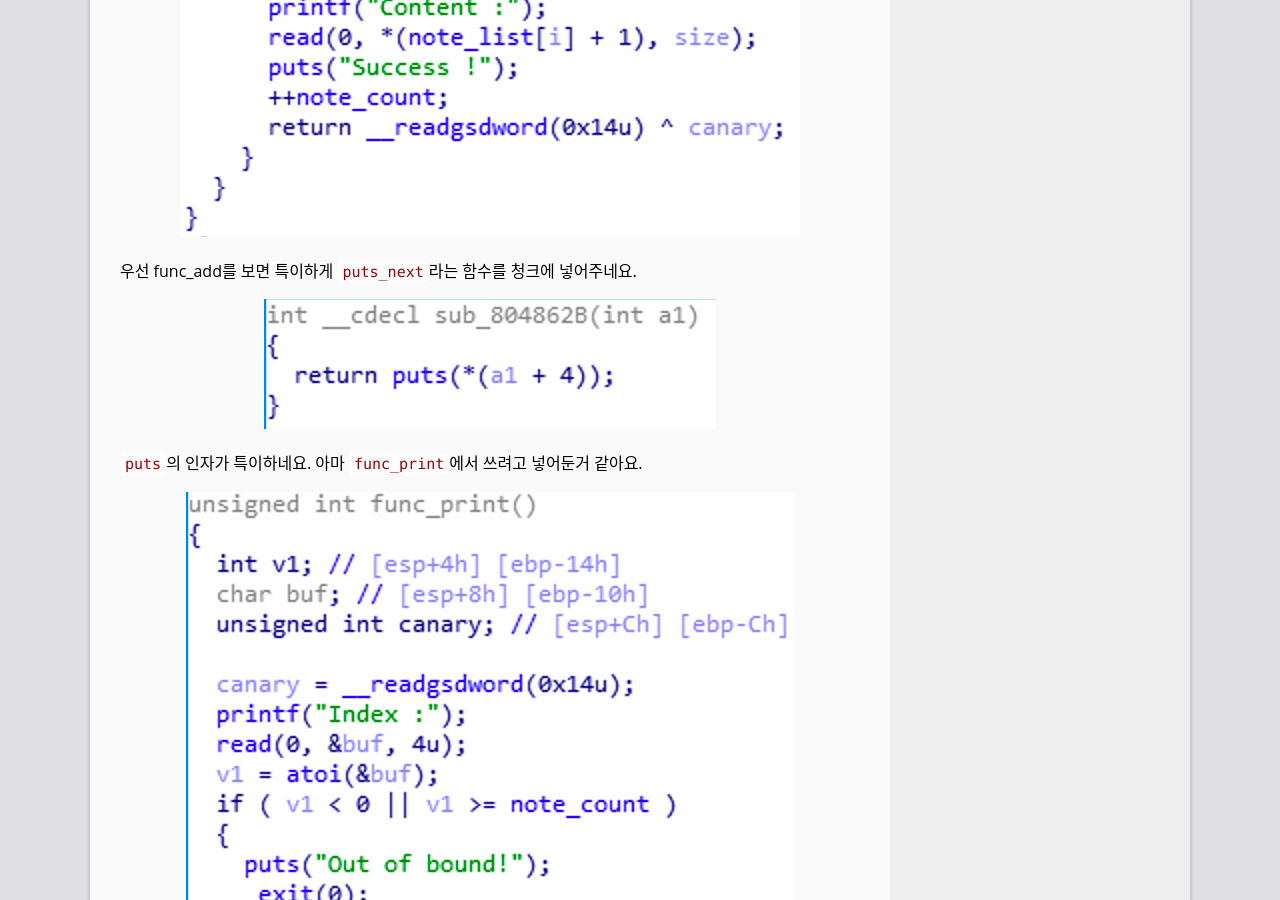
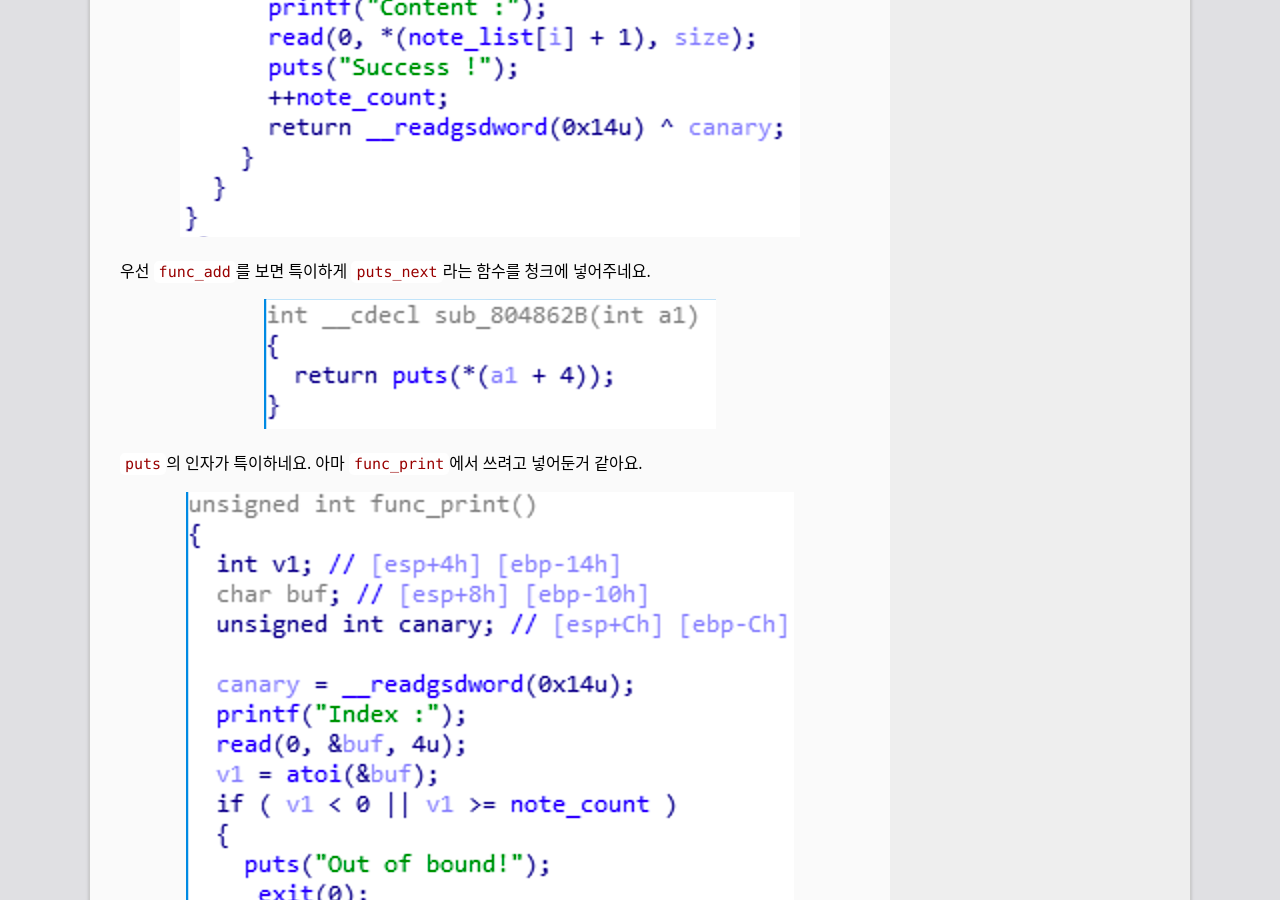
Before and after one commit to UnKN0wnName/stfwlg.github.io, a Jekyll site: the page built from _posts/2018-08-01-[pwnable.tw]_hacknote_풀이.md, in a window 1280 px wide and 900 px high, scrolled down 2045 px. Built offline with Jekyll 4.4.1, drawn with Linux system fonts in a browser that asks for light colours; comment, search, counter and statistics services are not loaded.

```diff
--- a/_posts/2018-08-01-[pwnable.tw]_hacknote_풀이.md
+++ b/_posts/2018-08-01-[pwnable.tw]_hacknote_풀이.md
@@ -31,7 +31,7 @@ UAF!
 ![func_alloc](/img/pwnable.tw/hacknote/03.png)
 {: refdef}
 
-우선 func_add를 보면 특이하게 `puts_next`라는 함수를 청크에 넣어주네요.
+우선 `func_add`를 보면 특이하게 `puts_next`라는 함수를 청크에 넣어주네요.
 
 {: refdef: style="text-align: center;"}
 ![func_fill](/img/pwnable.tw/hacknote/04.png)
```
Also changed, not shown: 1 other file.
